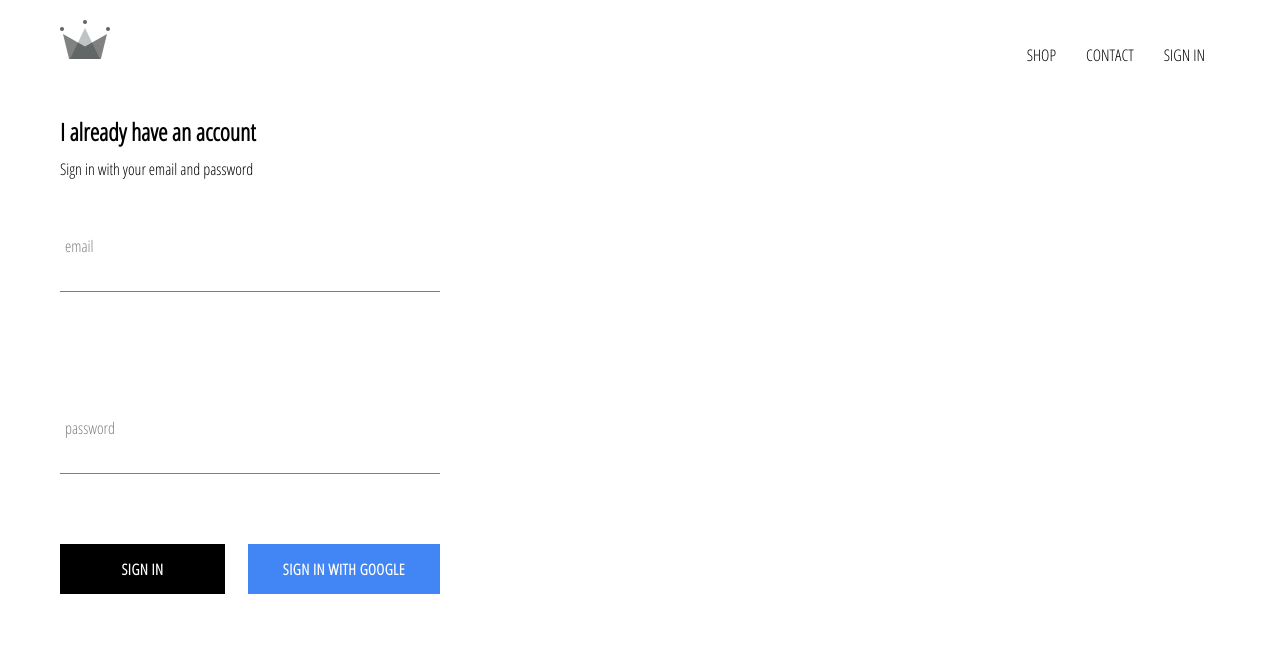
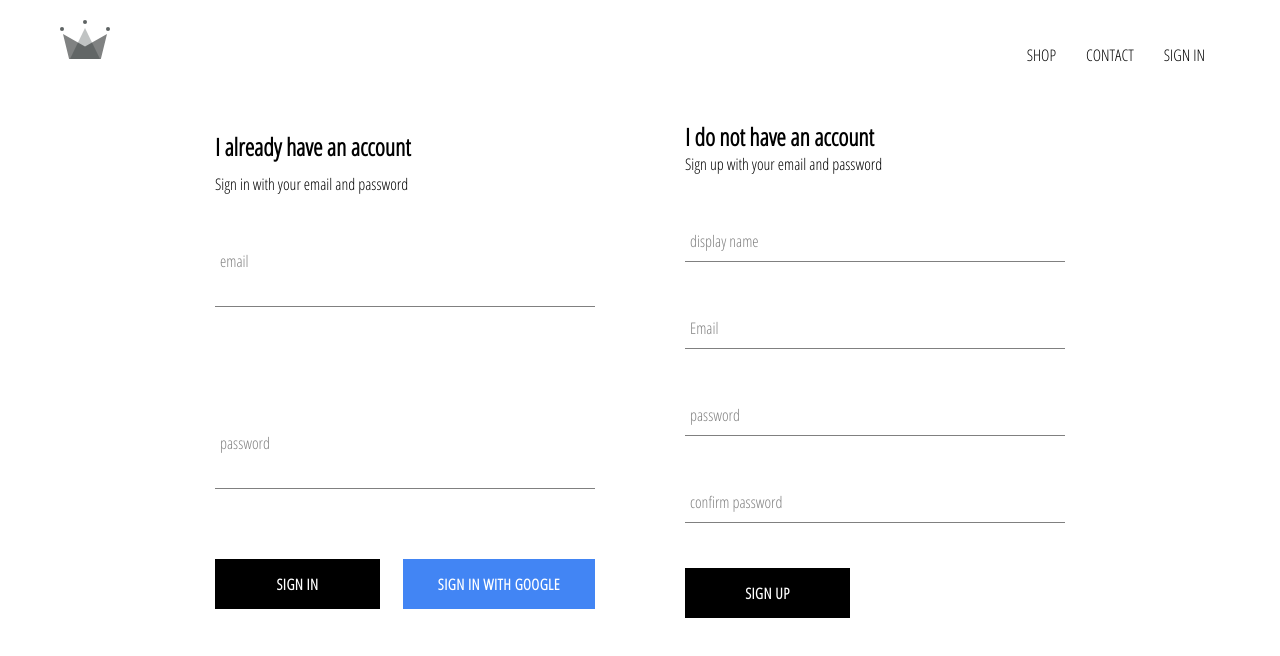
Before and after one commit to willjopling/e-commerse-website, a React (Create React App) app in the folder web/: page /signin in a window 1280 px wide. Shown: the top 656 px of the page. Built offline with nearby package versions, Linux system fonts and the light colour scheme; no server answers.

Commit message:
added ability to create and authenticate users

```diff
--- a/web/src/App.js
+++ b/web/src/App.js
@@ -5,7 +5,7 @@ import Shop from "./pages/shop/shop.component";
 import { Switch, Route } from "react-router-dom";
 import Header from "./components/header/header.component";
 import SigninSignupPage from "./pages/sign-in-sign-up/sign-in-sign-up.component";
-import { auth } from "./firebase/firebase.utils";
+import { auth, createUserProfileDocument } from "./firebase/firebase.utils";
 
 class App extends React.Component {
   constructor() {
@@ -19,9 +19,25 @@ class App extends React.Component {
   unsubscribeFromAuth = null;
 
   componentDidMount() {
-    this.unsubscribeFromAuth = auth.onAuthStateChanged(user => {
-      this.setState({ currentUser: user });
-      console.log(user);
+    this.unsubscribeFromAuth = auth.onAuthStateChanged(async userAuth => {
+      if (userAuth) {
+        const userRef = await createUserProfileDocument(userAuth);
+
+        userRef.onSnapshot(snapshot => {
+          this.setState({
+            currentUser: {
+              id: snapshot.id,
+              ...snapshot.data()
+            }
+          });
+
+          console.log(this.state);
+        });
+      } else {
+        this.setState({
+          currentUser: userAuth
+        });
+      }
     });
   }
 
--- a/web/src/components/custom-button/custom-button.styles.jsx
+++ b/web/src/components/custom-button/custom-button.styles.jsx
@@ -1,5 +1,4 @@
 import styled from "@emotion/styled";
-import { css } from "@emotion/core";
 
 export const Container = styled.button`
   min-width: 165px;
--- a/web/src/components/form-input/form-input.component.jsx
+++ b/web/src/components/form-input/form-input.component.jsx
@@ -1,7 +1,6 @@
 import React from "react";
 import "./form-input.styles";
 import { GroupContainer, Input } from "./form-input.styles";
-import { css } from "@emotion/core";
 
 const FormInput = ({ handleChange, label, ...otherProps }) => (
   <GroupContainer>
--- /dev/null
+++ b/web/src/components/sign-up/sign-up.component.jsx
@@ -0,0 +1,100 @@
+import React from "react";
+
+import CustomButton from "../custom-button/custom-button.component";
+import FormInput from "../form-input/form-input.component";
+import { auth, createUserProfileDocument } from "../../firebase/firebase.utils";
+import { Container, Title, SignUpForm } from "./sign-up.styles";
+
+class SignUp extends React.Component {
+  constructor() {
+    super();
+    this.state = {
+      displayName: "",
+      email: "",
+      password: "",
+      confirmPassword: ""
+    };
+  }
+
+  handleSubmit = async e => {
+    e.preventDefault();
+    const { displayName, email, password, confirmPassword } = this.state;
+
+    if (password !== confirmPassword) {
+      alert("your passwords don't match");
+      return;
+    }
+
+    try {
+      const { user } = await auth.createUserWithEmailAndPassword(
+        email,
+        password
+      );
+
+      createUserProfileDocument(user, { displayName });
+      this.setState({
+        display: "",
+        email: "",
+        password: "",
+        confirmPassword: ""
+      });
+    } catch (error) {
+      console.error(error);
+    }
+  };
+
+  handleChange = event => {
+    const { name, value } = event.target;
+    this.setState({
+      [name]: value
+    });
+  };
+
+  render() {
+    const { displayName, email, password, confirmPassword } = this.state;
+    return (
+      <Container>
+        <Title>I do not have an account</Title>
+        <span>Sign up with your email and password</span>
+        <SignUpForm onSubmit={this.handleSubmit}>
+          <FormInput
+            type="text"
+            name="displayName"
+            label="display name"
+            value={displayName}
+            onChange={this.handleChange}
+            required
+          />
+
+          <FormInput
+            type="email"
+            name="email"
+            value={email}
+            label="Email"
+            onChange={this.handleChange}
+            required
+          />
+          <FormInput
+            type="password"
+            name="password"
+            label="password"
+            value={password}
+            onChange={this.handleChange}
+            required
+          />
+          <FormInput
+            type="password"
+            name="confirmPassword"
+            label="confirm password"
+            value={confirmPassword}
+            onChange={this.handleChange}
+            required
+          />
+          <CustomButton type="submit">SIGN UP</CustomButton>
+        </SignUpForm>
+      </Container>
+    );
+  }
+}
+
+export default SignUp;
--- /dev/null
+++ b/web/src/components/sign-up/sign-up.styles.jsx
@@ -0,0 +1,11 @@
+import styled from "@emotion/styled";
+
+export const Container = styled.div`
+  display: flex;
+  flex-direction: column;
+  width: 380px;
+`;
+export const Title = styled.h2`
+  margin: 0;
+`;
+export const SignUpForm = styled.form``;
--- a/web/src/firebase/firebase.utils.js
+++ b/web/src/firebase/firebase.utils.js
@@ -12,6 +12,32 @@ const config = {
   appId: "1:619538454143:web:4cc952c04cdfc06a6e114a"
 };
 
+export const createUserProfileDocument = async (userAuth, additionalData) => {
+  if (!userAuth) return;
+
+  const userRef = firestore.doc(`users/${userAuth.uid}`);
+
+  const snapShot = await userRef.get();
+
+  if (!snapShot.exists) {
+    const { displayName, email } = userAuth;
+    const createdAt = new Date();
+
+    try {
+      await userRef.set({
+        displayName,
+        email,
+        createdAt,
+        ...additionalData
+      });
+    } catch (err) {
+      console.log("error creating user ", err.message);
+    }
+  }
+
+  return userRef;
+};
+
 firebase.initializeApp(config);
 
 export const auth = firebase.auth();
--- a/web/src/pages/sign-in-sign-up/sign-in-sign-up.component.jsx
+++ b/web/src/pages/sign-in-sign-up/sign-in-sign-up.component.jsx
@@ -2,10 +2,12 @@ import React from "react";
 import { Page } from "./sign-in-sign-up.styles";
 
 import SignIn from "../../components/sign-in/sign-in.component";
+import SignUp from "../../components/sign-up/sign-up.component";
 
 const SigninSignupPage = () => (
   <Page>
     <SignIn />
+    <SignUp />
   </Page>
 );
 
--- a/web/src/pages/sign-in-sign-up/sign-in-sign-up.styles.jsx
+++ b/web/src/pages/sign-in-sign-up/sign-in-sign-up.styles.jsx
@@ -1,3 +1,8 @@
 import styled from "@emotion/styled";
 
-export const Page = styled.div``;
+export const Page = styled.div`
+  width: 850px;
+  display: flex;
+  justify-content: space-between;
+  margin: 30px auto;
+`;
```
